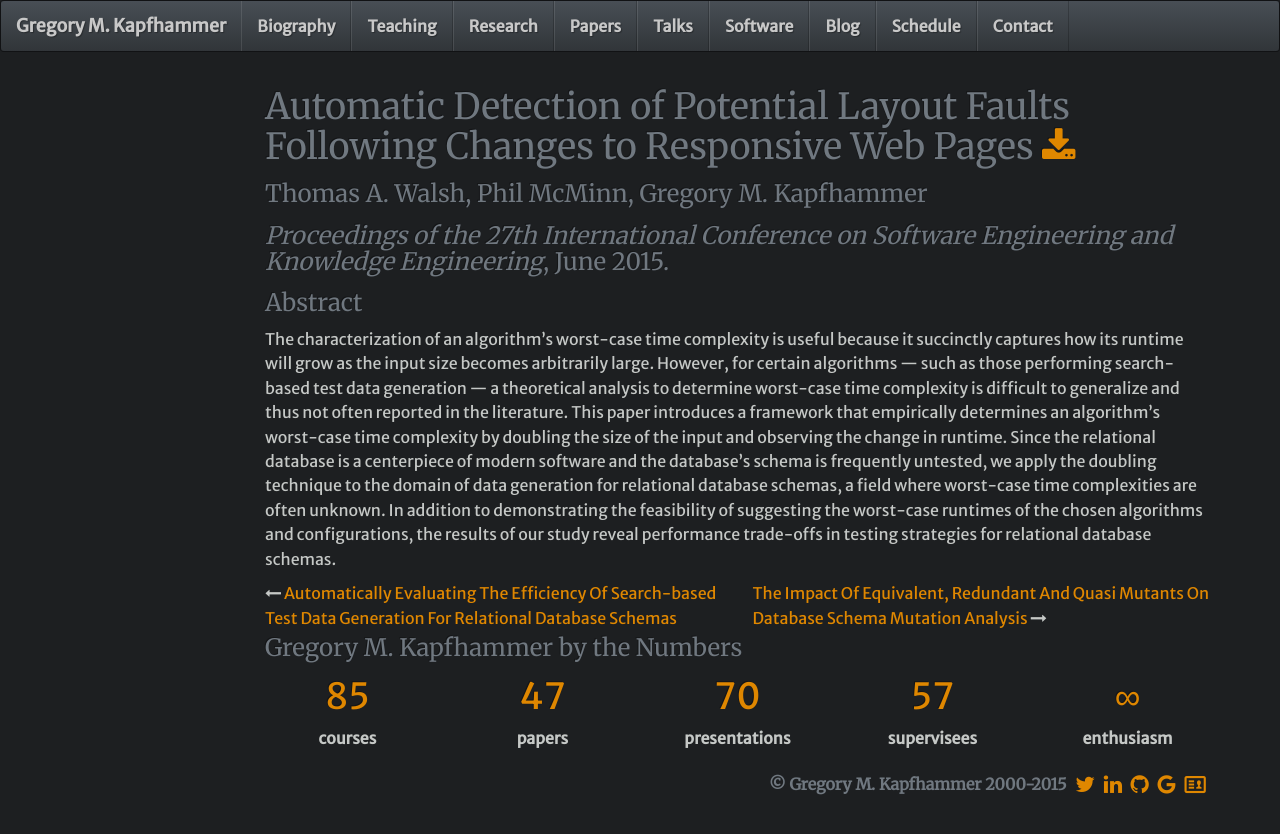
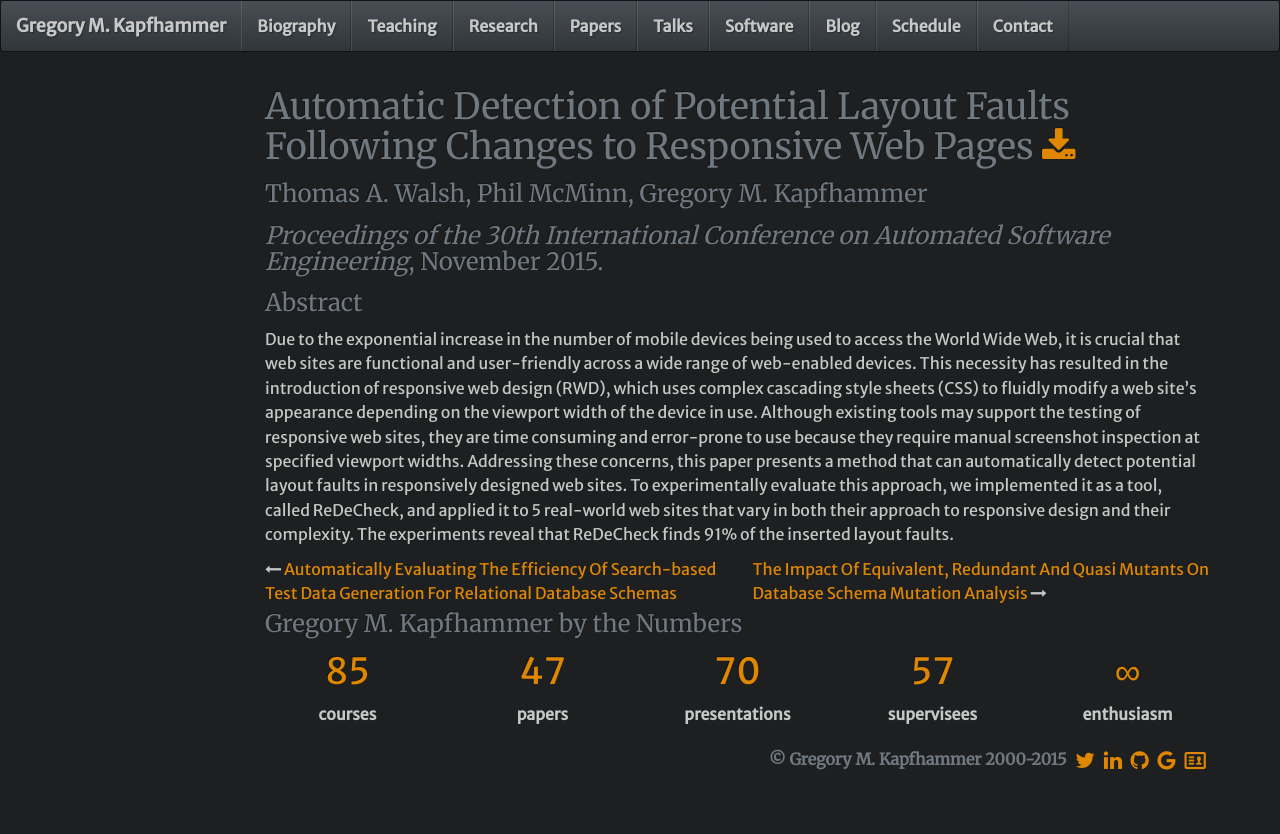
Before and after one commit to geerc/www, a Jekyll site: the page built from gkapfham/research/papers/paper-ase2015.md, in a window 1280 px wide. Shown: the top 834 px of the page. Built offline with Jekyll 4.4.1, drawn with Linux system fonts in a browser that asks for light colours; nearby versions of some CDN libraries; Markdown is read by kramdown in place of the engine named in the settings; comment, search, counter and statistics services are not loaded.

Commit message:
Made full updates to the paper ase2015 file. This is, most likely, correct now.

```diff
--- a/gkapfham/research/papers/paper-ase2015.md
+++ b/gkapfham/research/papers/paper-ase2015.md
@@ -12,21 +12,20 @@ featured: true
 backup: ../../../../../
 ---
 
-## {{ page.title }} [<i class="fa fa-download"></i>]({{site.baseurl}}download/research/papers/seke2015-kinneer-kapfhammer-wright-mcminn.pdf "Download this Paper!")
+## {{ page.title }} [<i class="fa fa-download"></i>]({{site.baseurl}}download/research/papers/ase2015-walsh-mcminn-kapfhammer.pdf "Download this Paper!")
 
 ### {{page.authors}}
 
-### <i>Proceedings of the 27th International Conference on Software Engineering and Knowledge Engineering</i>, June 2015.
+### <i>Proceedings of the 30th International Conference on Automated Software Engineering</i>, November 2015.
 
 ### Abstract
 
-The characterization of an algorithm's worst-case time complexity is useful because it succinctly captures how its
-runtime will grow as the input size becomes arbitrarily large.  However, for certain algorithms &mdash; such as those
-performing search-based test data generation &mdash; a theoretical analysis to determine worst-case time complexity is
-difficult to generalize and thus not often reported in the literature.  This paper introduces a framework that
-empirically determines an algorithm's worst-case time complexity by doubling the size of the input and observing the
-change in runtime.  Since the relational database is a centerpiece of modern software and the database's schema is
-frequently untested, we apply the doubling technique to the domain of data generation for relational database schemas, a
-field where worst-case time complexities are often unknown.  In addition to demonstrating the feasibility of suggesting
-the worst-case runtimes of the chosen algorithms and configurations, the results of our study reveal performance
-trade-offs in testing strategies for relational database schemas.
+Due to the exponential increase in the number of mobile devices being used to access the World Wide Web, it is crucial
+that web sites are functional and user-friendly across a wide range of web-enabled devices.  This necessity has resulted
+in the introduction of responsive web design (RWD), which uses complex cascading style sheets (CSS) to fluidly modify a
+web site's appearance depending on the viewport width of the device in use. Although existing tools may support the
+testing of responsive web sites, they are time consuming and error-prone to use because they require manual screenshot
+inspection at specified viewport widths. Addressing these concerns, this paper presents a method that can automatically
+detect potential layout faults in responsively designed web sites. To experimentally evaluate this approach, we
+implemented it as a tool, called ReDeCheck, and applied it to 5 real-world web sites that vary in both their approach to
+responsive design and their complexity. The experiments reveal that ReDeCheck finds 91% of the inserted layout faults.
```
